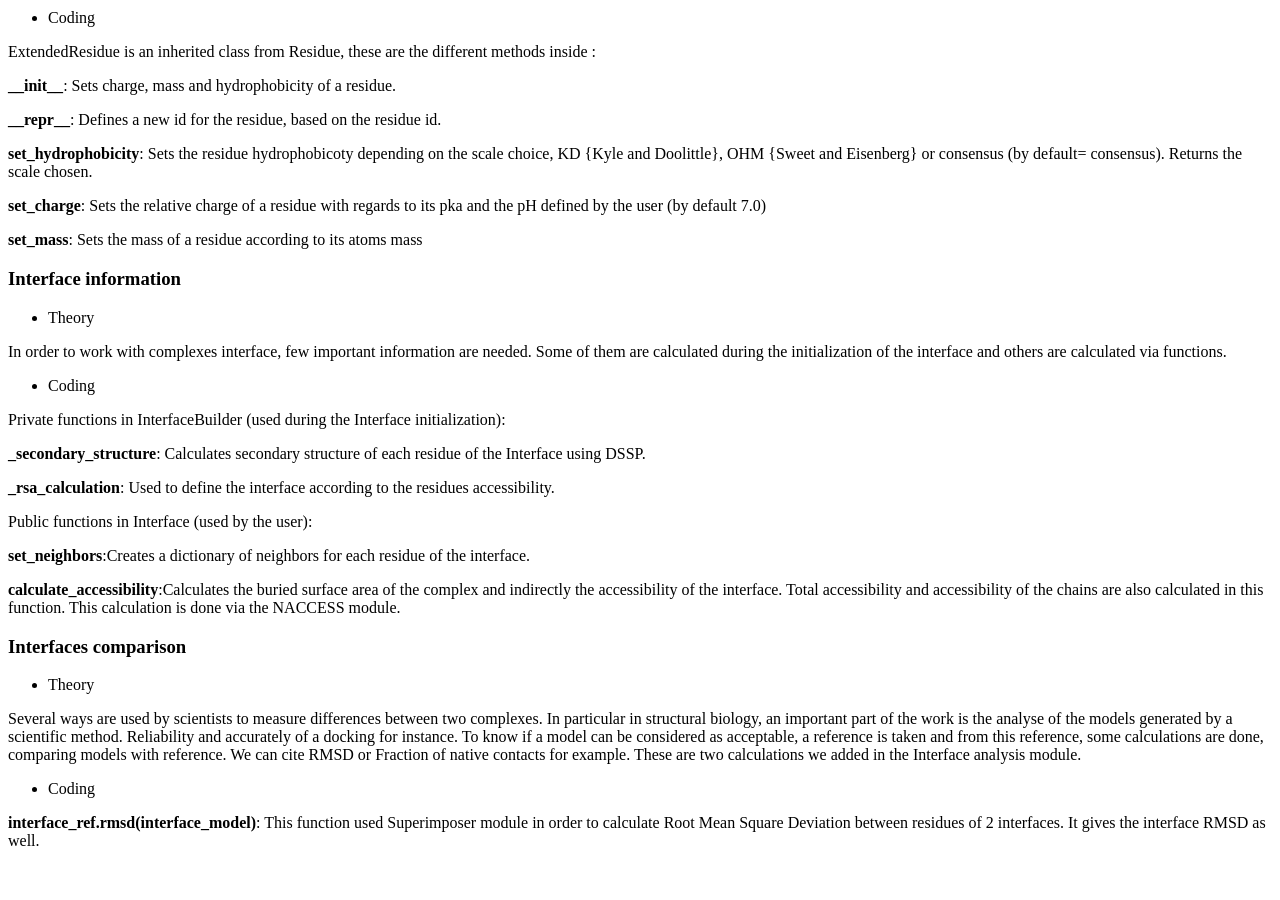
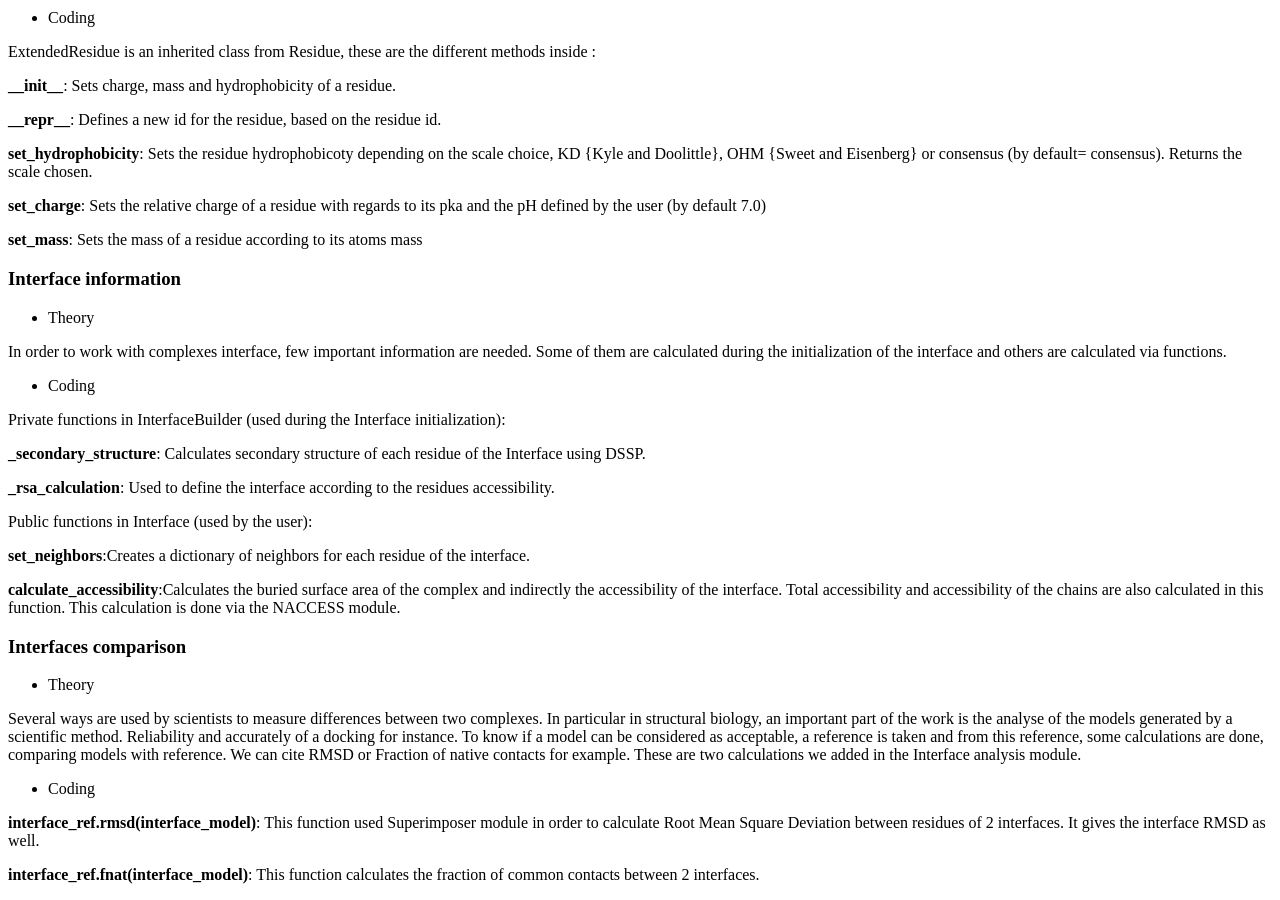
Before and after one commit to biopython/biopython.github.io, a Jekyll site: the page built from wiki/GSoC2011_mtrellet.md, in a window 1280 px wide and 900 px high, scrolled down 2905 px. Built offline with Jekyll 4.4.1, drawn with Linux system fonts in a browser that asks for light colours; before the commit the page ends 3771 px from its top, so only the background shows below that.

Commit message:
/* Interfaces comparison */

```diff
--- a/wiki/GSoC2011_mtrellet.md
+++ b/wiki/GSoC2011_mtrellet.md
@@ -290,3 +290,6 @@ two calculations we added in the Interface analysis module.
 **interface\_ref.rmsd(interface\_model)**: This function used
 Superimposer module in order to calculate Root Mean Square Deviation
 between residues of 2 interfaces. It gives the interface RMSD as well.
+
+**interface\_ref.fnat(interface\_model)**: This function calculates the
+fraction of common contacts between 2 interfaces.
```
Also changed, not shown: 1 other file.
